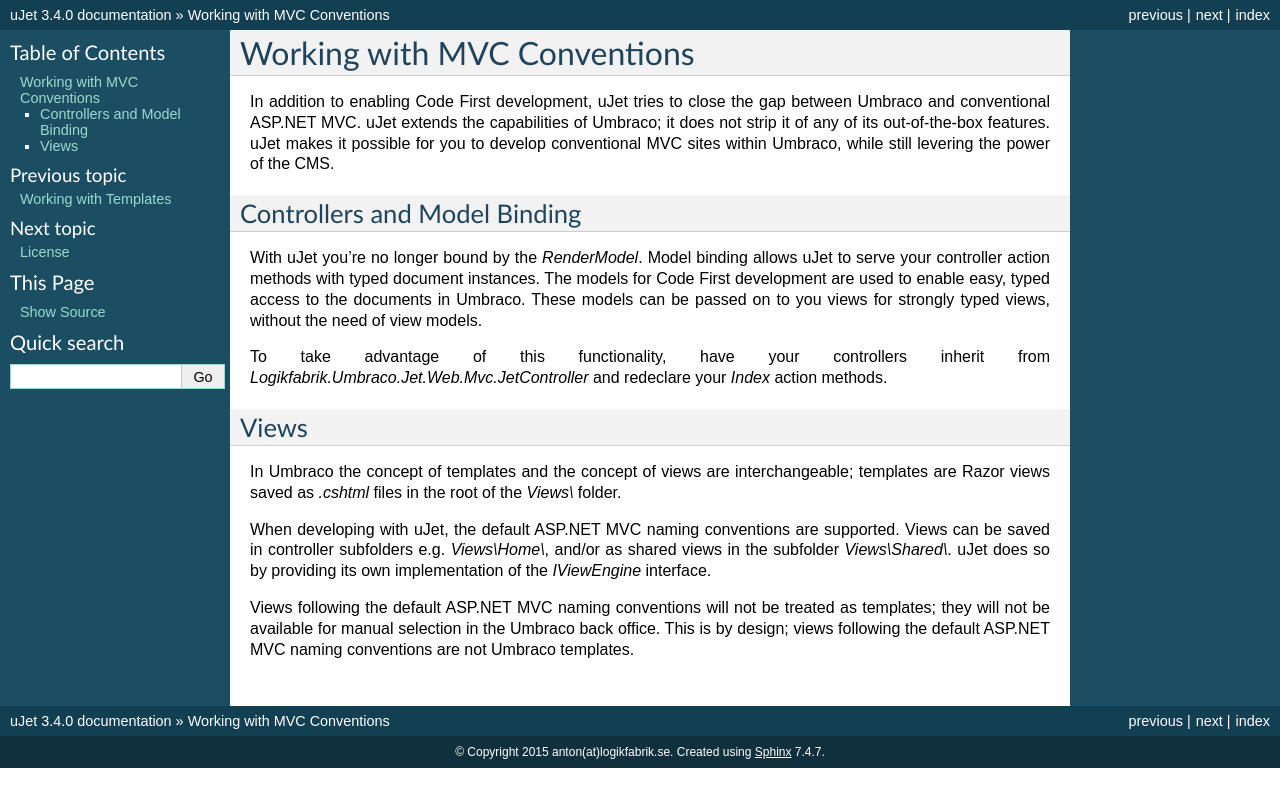
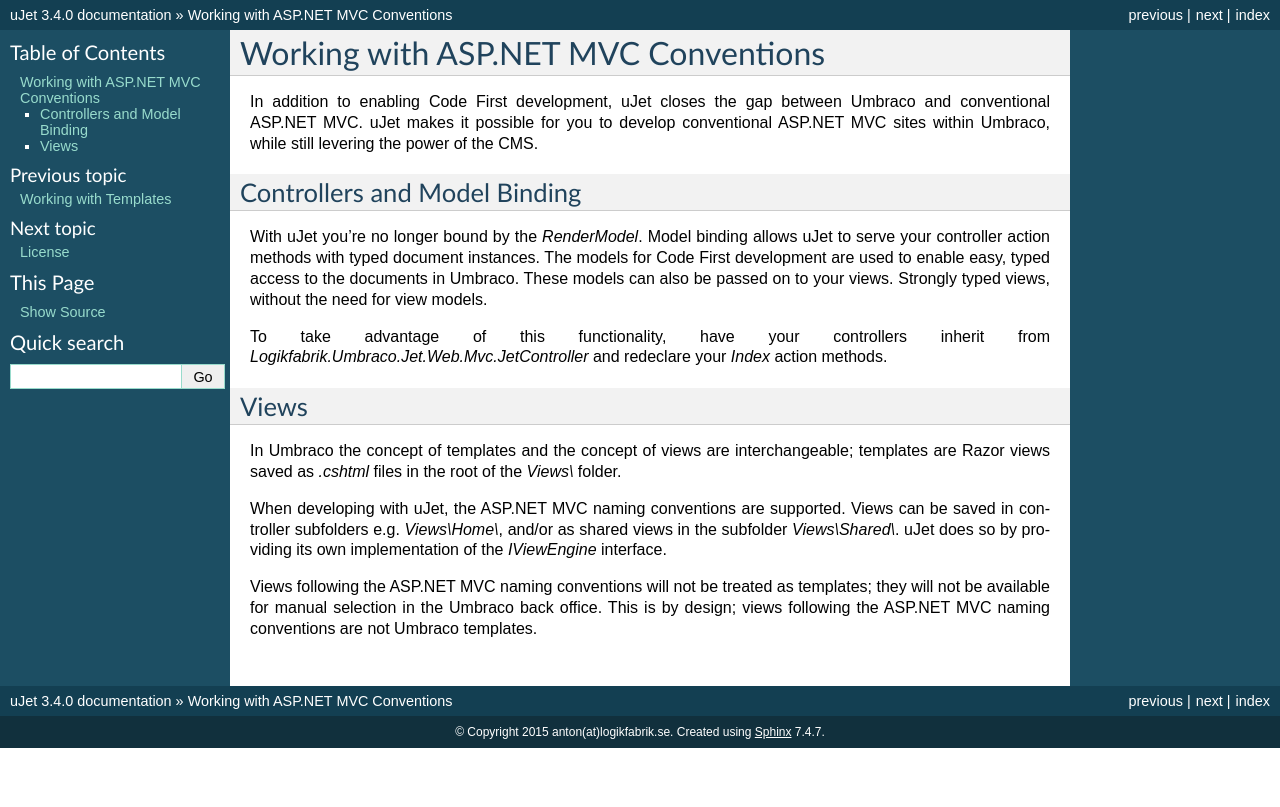
Before and after one commit to logikfabrik/uJet, a Sphinx documentation site: the page built from docs/source/working_with_mvc_conventions.rst, in a window 1280 px wide. Shown: the top 807 px of the page. Built offline with Sphinx 7.4.7, drawn with Linux system fonts in a browser that asks for light colours.

Commit message:
Change version to 3.5.0.0. Updated the documentation.

```diff
--- a/appveyor.yml
+++ b/appveyor.yml
@@ -1,4 +1,4 @@
-version: 3.4.0.{build}
+version: 3.5.0.{build}
 skip_tags: true
 os: Visual Studio 2015
 platform: Any CPU
--- a/docs/source/configuration.rst
+++ b/docs/source/configuration.rst
@@ -37,7 +37,7 @@
 +-----------------+---------------------------------------------------------+
 
 .. note::
-   Template synchronization and use of the built-in preview template, `PreviewTemplateAttribute`, requires document type synchronization to be enabled. Once uJet has synchronized all document types, document type synchronization can be disabled; it will still be possible to preview documents through the Umbraco back office. Template synchronization will, on the othe hand, be disabled.
+   Template synchronization and use of the built-in preview template, `PreviewTemplateAttribute`, requires document type synchronization to be enabled. Once uJet has synchronized all document types, document type synchronization can be disabled; it will still be possible to preview documents through the Umbraco back office. Template synchronization will, on the other hand, be disabled.
 
 .. code-block:: xml
 
--- a/docs/source/requirements.rst
+++ b/docs/source/requirements.rst
@@ -6,7 +6,7 @@
 
 NuGet Requirements
 ------------------
-The uJet NuGet targets Umbraco CMS 7.2.8 and above.
+The latest uJet NuGet targets Umbraco CMS 7.3.4 and above.
 
 Development Requirements
 ------------------------
--- a/docs/source/working_with_mvc_conventions.rst
+++ b/docs/source/working_with_mvc_conventions.rst
@@ -1,11 +1,11 @@
-****************************
-Working with MVC Conventions
-****************************
-In addition to enabling Code First development, uJet tries to close the gap between Umbraco and conventional ASP.NET MVC. uJet extends the capabilities of Umbraco; it does not strip it of any of its out-of-the-box features. uJet makes it possible for you to develop conventional MVC sites within Umbraco, while still levering the power of the CMS.
+************************************
+Working with ASP.NET MVC Conventions
+************************************
+In addition to enabling Code First development, uJet closes the gap between Umbraco and conventional ASP.NET MVC. uJet makes it possible for you to develop conventional ASP.NET MVC sites within Umbraco, while still levering the power of the CMS.
 
 Controllers and Model Binding
 -----------------------------
-With uJet you're no longer bound by the `RenderModel`. Model binding allows uJet to serve your controller action methods with typed document instances. The models for Code First development are used to enable easy, typed access to the documents in Umbraco. These models can be passed on to you views for strongly typed views, without the need of view models.
+With uJet you're no longer bound by the `RenderModel`. Model binding allows uJet to serve your controller action methods with typed document instances. The models for Code First development are used to enable easy, typed access to the documents in Umbraco. These models can also be passed on to your views. Strongly typed views, without the need for view models.
 
 To take advantage of this functionality, have your controllers inherit from `Logikfabrik.Umbraco.Jet.Web.Mvc.JetController` and redeclare your `Index` action methods.
 
@@ -13,6 +13,6 @@
 -----
 In Umbraco the concept of templates and the concept of views are interchangeable; templates are Razor views saved as `.cshtml` files in the root of the `Views\\` folder.
 
-When developing with uJet, the default ASP.NET MVC naming conventions are supported. Views can be saved in controller subfolders e.g. `Views\\Home\\`, and/or as shared views in the subfolder `Views\\Shared\\`. uJet does so by providing its own implementation of the `IViewEngine` interface.
+When developing with uJet, the ASP.NET MVC naming conventions are supported. Views can be saved in controller subfolders e.g. `Views\\Home\\`, and/or as shared views in the subfolder `Views\\Shared\\`. uJet does so by providing its own implementation of the `IViewEngine` interface.
 
-Views following the default ASP.NET MVC naming conventions will not be treated as templates; they will not be available for manual selection in the Umbraco back office. This is by design; views following the default ASP.NET MVC naming conventions are not Umbraco templates.
+Views following the ASP.NET MVC naming conventions will not be treated as templates; they will not be available for manual selection in the Umbraco back office. This is by design; views following the ASP.NET MVC naming conventions are not Umbraco templates.
--- a/docs/source/working_with_templates.rst
+++ b/docs/source/working_with_templates.rst
@@ -17,6 +17,6 @@
 ----------------
 The preview button in the Umbraco back office does not support documents of types without templates. This is by design in Umbraco.
 
-When developing applications in uJet, using default MVC conventions, Umbraco templates will not be used. And, as a result, the preview button will be unavailable.
+When developing applications in uJet, using ASP.NET MVC conventions, Umbraco templates are not be used. And, as a result, the preview button will be unavailable.
 
-.. seealso:: For more information on the topic of MVC conventions see :doc:`working_with_mvc_conventions`.
+.. seealso:: For more information on the topic of ASP.NET MVC conventions see :doc:`working_with_mvc_conventions`.
```
Also changed, not shown: docs/source/working_with_types.rst (+12 -12 lines), 2 other files.
